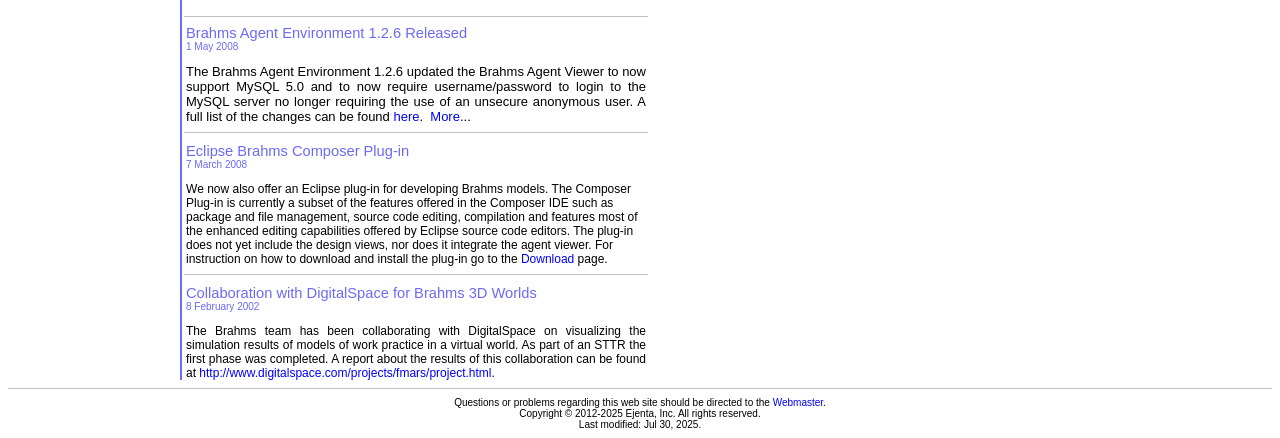
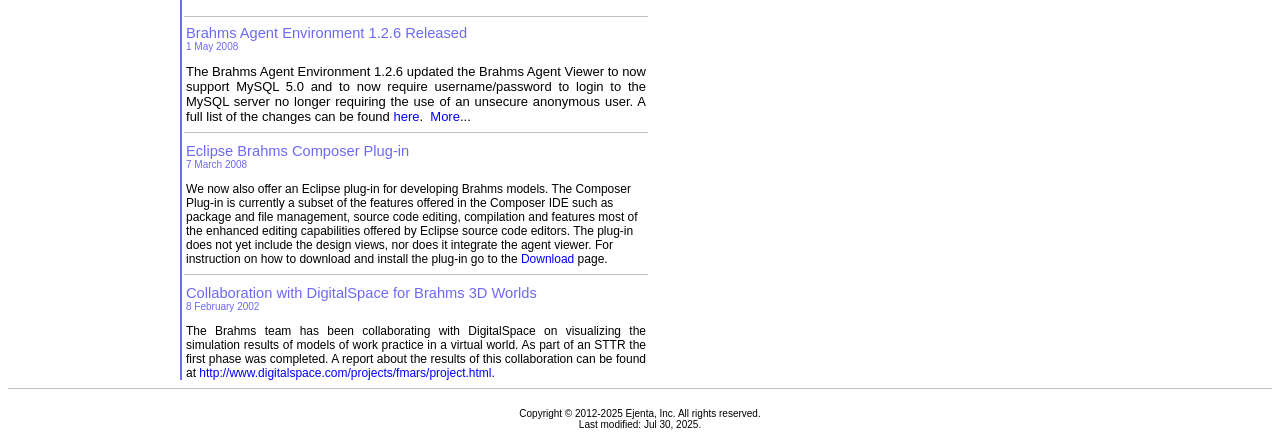
Before and after one commit to sierhuis/brahmsdocs, a plain HTML site: page index.htm in a window 1280 px wide. Shown: the part 635-1073 px from the top of the page. Drawn offline with Linux system fonts and the light colour scheme.

Commit message:
Update index.htm

```diff
--- a/index.htm
+++ b/index.htm
@@ -251,7 +251,7 @@
     </tr>
     <tr>
       <td width="100%" align="center"><font size="1" face="Arial">
-Questions or problems regarding this web site should be directed to the <a href="mailto:webmaster@agentisolutions.com">Webmaster</a>.<br>
+<br>
 Copyright &#169; 2012-2025 Ejenta, Inc. All rights reserved.<br>
 Last modified:
 		<!--WEBBOT
```
